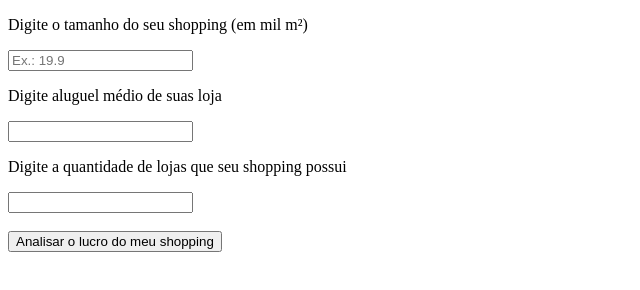
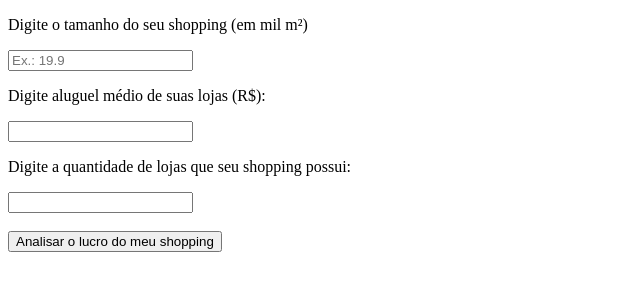
Before and after one commit to Projeto-Flux/Projeto-1Semestre-SPTECH, a plain HTML site: page Algoritmo/calculadora.html in a window 1280 px wide. Shown: the full height of the page, 0-640 px from the left. Drawn offline with Linux system fonts and the light colour scheme.

Commit message:
Alterando a calculadora

```diff
--- a/Algoritmo/calculadora.html
+++ b/Algoritmo/calculadora.html
@@ -11,9 +11,9 @@
     <p>Digite o tamanho do seu shopping (em mil m²)</p>
     <input type="text" id="inp_tamanho" placeholder="Ex.: 19.9">
 
-    <p>Digite aluguel médio de suas loja</p>
+    <p>Digite aluguel médio de suas lojas (R$):</p>
     <input type="text" id="inp_aluguel">
-    <p>Digite a quantidade de lojas que seu shopping possui</p>
+    <p>Digite a quantidade de lojas que seu shopping possui:</p>
     <input type="text" id="inp_qntlojas">
     <br><br>
     <button onclick="lucroShop()">Analisar o lucro do meu shopping</button>
```
